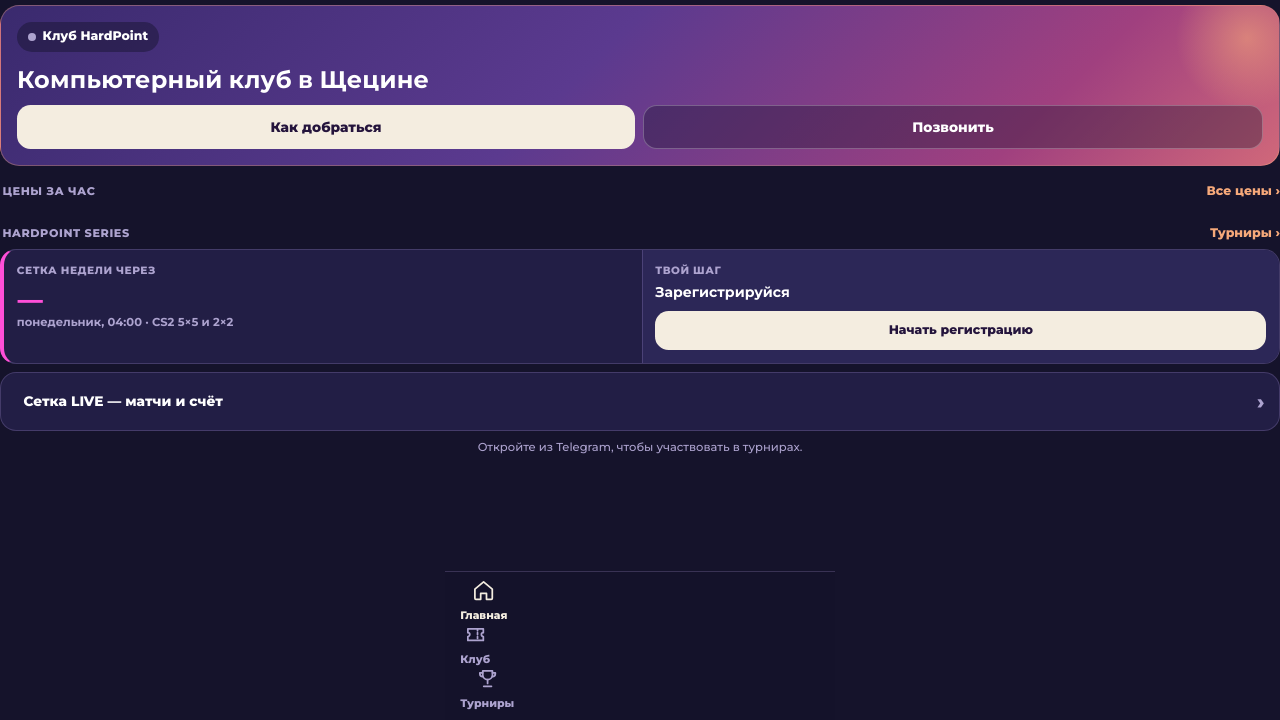
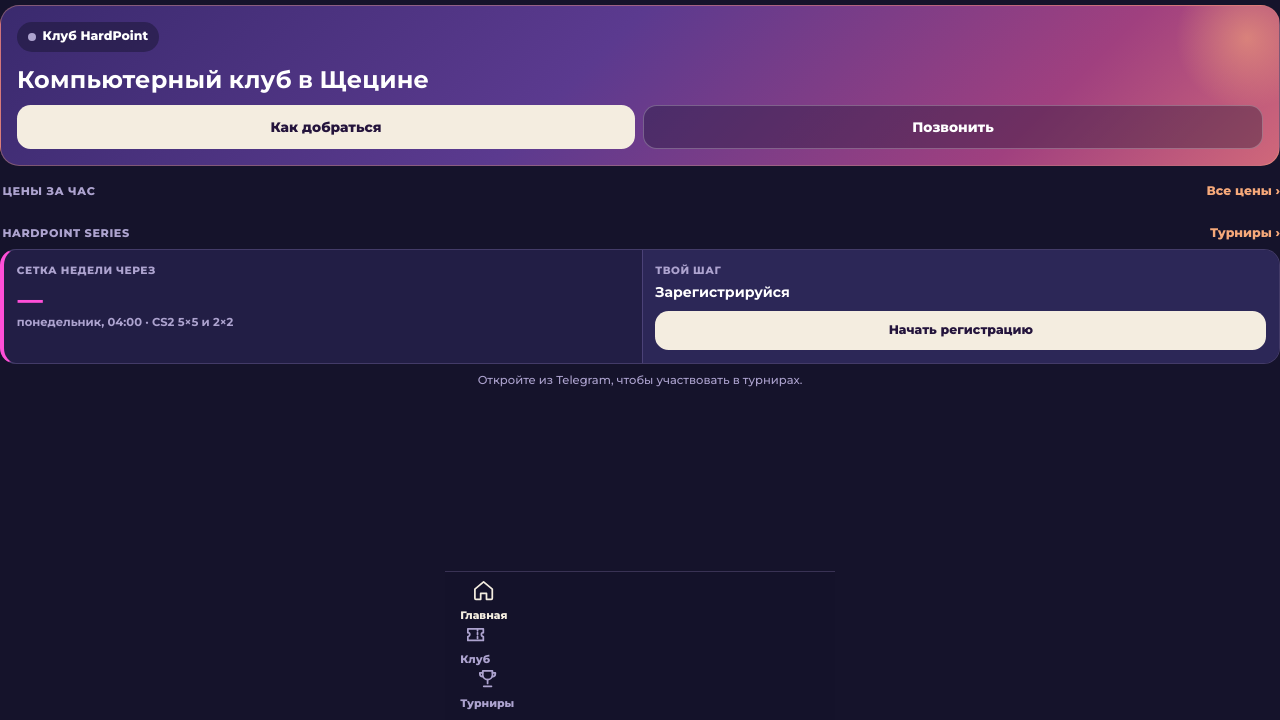
Before and after one commit to scrapcoco/HardPoint-Bot, a plain HTML site: page web/index.html in a window 1280 px wide. Shown: the part 80-800 px from the top of the page. Drawn offline with nearby package versions, Linux system fonts and the light colour scheme; no server answers.

Commit message:
Главная: убрана лишняя строка «Сетка LIVE», дублировала кнопку шага
Co-Authored-By: Claude Opus 5.5 <noreply@anthropic.com>

```diff
--- a/web/index.html
+++ b/web/index.html
@@ -74,7 +74,6 @@
             <button id="home-step-button" class="home-btn is-main" type="button">Открыть</button>
           </div>
         </section>
-        <button class="home-live-link" type="button" data-go="live"><span class="live-dot"></span>Сетка LIVE — матчи и счёт<span aria-hidden="true">›</span></button>
       </div>
 
       <!-- LEAGUE VIEW -->
```
